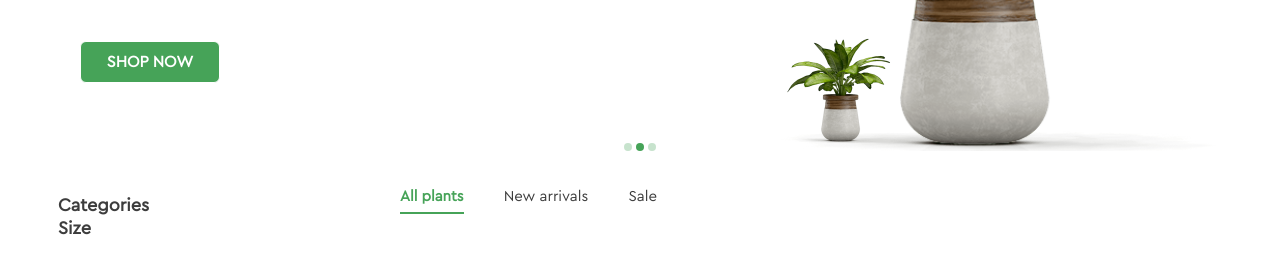
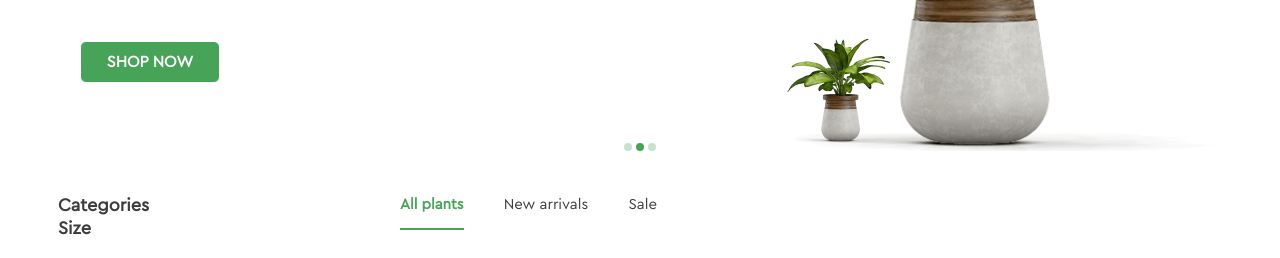
Before and after one commit to Aleksa-esme/greenshop, a website: page public/index.html in a window 1280 px wide. Shown: the part 378-636 px from the top of the page. Drawn offline with nearby package versions, Linux system fonts and the light colour scheme; no server answers.

Commit message:
"All plants","New arrivals","Sale" tabs switching

```diff
--- a/package.json
+++ b/package.json
@@ -17,8 +17,8 @@
   },
   "homepage": "https://github.com/Aleksa-esme/greenshop#readme",
   "dependencies": {
-    "moment": "^2.29.3"
+    "moment": "^2.29.3",
+    "vue-moment": "^4.1.0"
   },
-  "devDependencies": {},
   "description": ""
 }
--- a/public/components/CatalogComponent.js
+++ b/public/components/CatalogComponent.js
@@ -30,17 +30,51 @@ const product = {
     `
 };
 
+Vue.component("All plants", {
+    props: ['filtered'],
+    components: { product },
+    template: `
+                <section class="catalog_products">
+                    <product
+                        v-for="product of filtered"
+                        :key="product.id_product"
+                        :product="product"
+                    >
+                    </product>
+                </section>
+    `
+});
+// сделать фильтрацию массива products по дате(исп.moment)
+Vue.component("New arrivals", {
+    props: ['products'],
+    components: { product },
+    template: `
+            <div>New arrivals component</div>
+    `
+
+});
+// сделать фильтрацию массива products по наличию скидки
+Vue.component("Sale", {
+    props: ['products'],
+    components: { product },
+    template: "<div>Sale component</div>"
+});
+
 const catalog = {
-    components: { product },
     data () {
         return {
             products: [],
             filtered: [],
+            currentTab: "All plants",
+            tabs: ["All plants", "New arrivals", "Sale"]
+        }
+    },
+    computed: {
+        currentTabComponent: function() {
+            return this.currentTab;
         }
     },
     mounted () {
-        // this.$parent.getJson(`${API + this.catalogUrl}`)
-        // this.$parent.getJson(`../server_express/DB/getProducts.json`)
         this.$parent.getJson(`/api/products`)
             .then(data => {
                 for(let el of data){
@@ -60,20 +94,24 @@ const catalog = {
 
                     <div class="catalog_nav">
                         <ul class="catalog_nav">
-                            <li class="catalog_nav-accent">All plants</li>
-                            <li>New arrivals</li>
-                            <li>Sale</li>
+                            <li
+                                v-for="tab in tabs"
+                                v-bind:key="tab"
+                                v-bind:class="['catalog_nav-tab', { active: currentTab === tab }]"
+                                v-on:click="currentTab = tab"
+                            >
+                                {{ tab }}
+                            </li>
                         </ul>
                     </div>
 
-                    <section class="catalog_products">
-                        <product
-                        v-for="product of filtered"
-                        :key="product.id_product"
-                        :product="product"
+                    <component
+                        v-bind:is="currentTabComponent"
+                        class="tab"
+                        :filtered="filtered"
+                        :products="products"
                     >
-                        </product>
-                    </section>
+                    </component>
 
                 </div>
     `
--- a/public/css/style.scss
+++ b/public/css/style.scss
@@ -34,6 +34,7 @@ $color_text_light: #ACACAC;
     display: grid;
     grid-template-columns: auto;
 }
+
 .button {
     background-color:$color_accent;
     border: 1px solid white;
@@ -432,28 +433,30 @@ $color_text_light: #ACACAC;
     grid-gap: 50px;
     &_nav {
         grid-column: 1/4;
-        font-weight: 400;
-        font-size: 15px;
-        line-height: 16px;
-        color: $color_text_main;
         display: flex;
         width: 257px;
         justify-content: space-between;
         list-style: none;
-        cursor: pointer;
-        & li {
+        &-tab {
+            font-weight: 400;
+            font-size: 15px;
+            line-height: 16px;
+            color: $color_text_main;
+            cursor: pointer;
+            padding-bottom: 15px;
+            border-bottom: 2px solid white;
             &:hover {
                 color: $color_accent;
                 font-weight: 700;
                 padding-bottom: 15px;
                 border-bottom: 2px solid $color_accent;
             }
-        }
-        &-accent {
-            color: $color_accent;
-            font-weight: 700;
-            padding-bottom: 15px;
-            border-bottom: 2px solid $color_accent;
+            &.active {
+                color: $color_accent;
+                font-weight: 700;
+                padding-bottom: 15px;
+                border-bottom: 2px solid $color_accent;
+            }
         }
     }
     &_products {
```
Also changed, not shown: server_express/DB/products.json (+18 -9 lines), public/css/style.css, 2 other files. Lines whose indentation alone changed are shown as unchanged.
